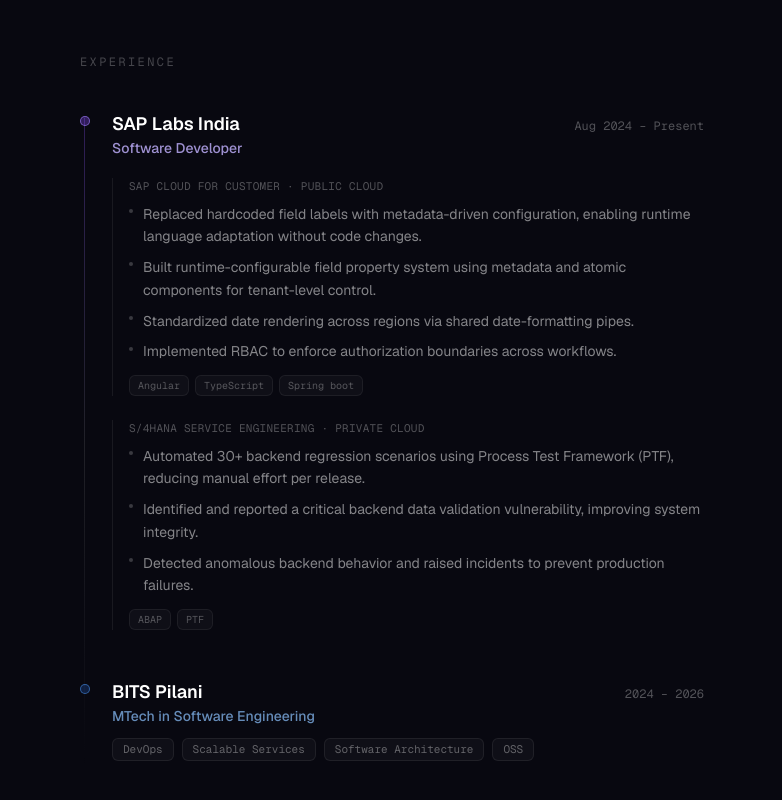
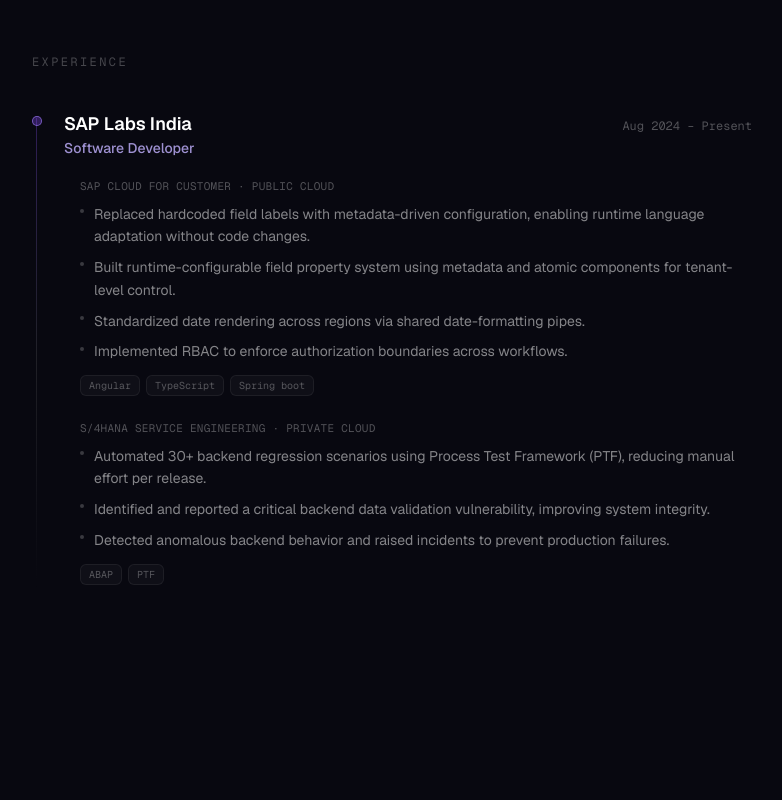
Before and after one commit to Gourav094/portfolio-v2, a Next.js app: page / in a window 1280 px wide. Shown: the part 858-1658 px from the top of the page, without its empty margins (248-1030 px from the left). After the commit the page ends 1555 px from the top, so only its background shows below. Built offline with nearby package versions, Linux system fonts and the light colour scheme.

Commit message:
Visual changes

```diff
--- a/src/components/Experience.tsx
+++ b/src/components/Experience.tsx
@@ -41,21 +41,12 @@
   ],
 };
 
-const EDUCATION = {
-  institution: "BITS Pilani",
-  degree: "MTech in Software Engineering",
-  period: "2024 – 2026",
-  coursework: ["DevOps", "Scalable Services", "Software Architecture", "OSS"],
-};
-
 export default function Experience() {
   const ref = useRef(null);
   const inView = useInView(ref, { once: true, margin: "-80px" });
-  const eduRef = useRef(null);
-  const eduInView = useInView(eduRef, { once: true, margin: "-80px" });
 
   return (
-    <section className="relative mx-auto max-w-2xl px-6 py-28">
+    <section className="relative mx-auto max-w-3xl px-6 py-28">
       {/* Section label */}
       <motion.p
         initial={{ opacity: 0 }}
@@ -92,18 +83,18 @@
           {/* Tracks */}
           <div className="mt-5 flex flex-col gap-6">
             {EXPERIENCE.tracks.map((track) => (
-              <div key={track.name} className="relative pl-4 border-l border-white/[0.07]">
+              <div key={track.name} className="relative pl-4">
                 {/* Track name + badge + period */}
                 <div className="mb-2 flex flex-wrap items-center gap-2">
                   <p className="font-mono text-[11px] tracking-wide text-white/30 uppercase">
                     {track.name}
                   </p>
-                  {track.badge && (
+                  {track?.badge && (
                     <span className="rounded-full border border-emerald-500/30 bg-emerald-500/10 px-2 py-0.5 font-mono text-[10px] text-emerald-400">
-                      {track.badge}
+                      {track?.badge}
                     </span>
                   )}
-                  <span className="font-mono text-[10px] text-white/20">{track.period}</span>
+                  <span className="font-mono text-[10px] text-white/20">{track?.period}</span>
                 </div>
 
                 {track.description && (
@@ -139,35 +130,6 @@
           </div>
         </motion.div>
 
-        {/* Education node */}
-        <motion.div
-          ref={eduRef}
-          initial={{ opacity: 0, x: -20 }}
-          animate={eduInView ? { opacity: 1, x: 0 } : {}}
-          transition={{ duration: 0.6, delay: 0.1, ease: [0.22, 1, 0.36, 1] }}
-          className="relative pl-8"
-        >
-          <div className="absolute left-0 top-1.5 h-2.5 w-2.5 rounded-full border border-blue-400/50 bg-blue-500/20" />
-
-          <div className="flex flex-col gap-0.5 sm:flex-row sm:items-baseline sm:justify-between">
-            <div>
-              <h3 className="text-lg font-semibold text-white">{EDUCATION.institution}</h3>
-              <p className="text-sm font-medium text-blue-300/70">{EDUCATION.degree}</p>
-            </div>
-            <span className="shrink-0 font-mono text-xs text-white/30">{EDUCATION.period}</span>
-          </div>
-
-          <div className="mt-3 flex flex-wrap gap-2">
-            {EDUCATION.coursework.map((c) => (
-              <span
-                key={c}
-                className="rounded-md border border-white/[0.07] bg-white/[0.03] px-2.5 py-0.5 font-mono text-[11px] text-white/35"
-              >
-                {c}
-              </span>
-            ))}
-          </div>
-        </motion.div>
       </div>
     </section>
   );
```
